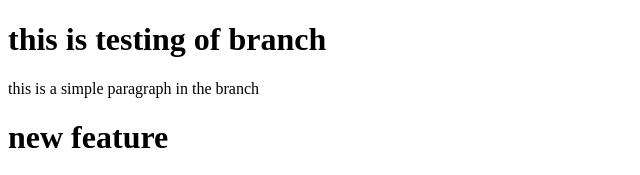
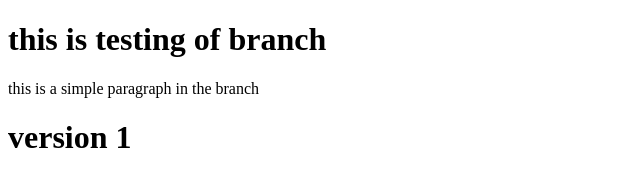
Before and after one commit to tesfsh16/github-training, a plain HTML site: page index.html in a window 1280 px wide. Shown: the top 175 px of the page, without its empty margins (0-640 px from the left). Drawn offline with Linux system fonts and the light colour scheme.

Commit message:
version 1

```diff
--- a/index.html
+++ b/index.html
@@ -8,7 +8,7 @@
   <body>
     <h1>this is testing of branch</h1>
     <p>this is a simple paragraph in the branch</p>
-    <h1>new feature</h1>
+    <h1>version 1</h1>
     <h1>new feature 1</h1>
     <h1>new feature 2</h1>
   </body>
```
